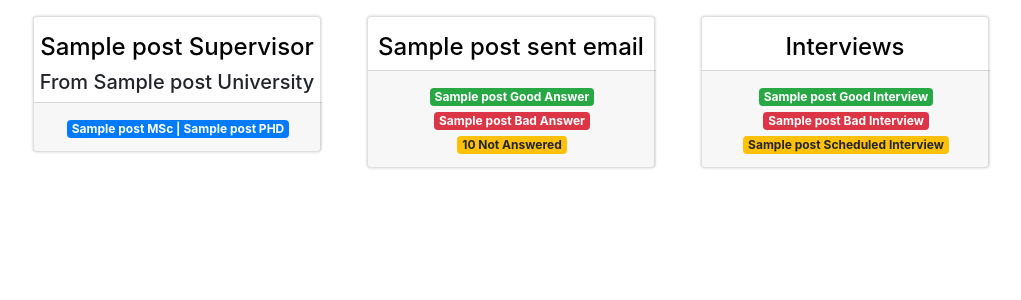
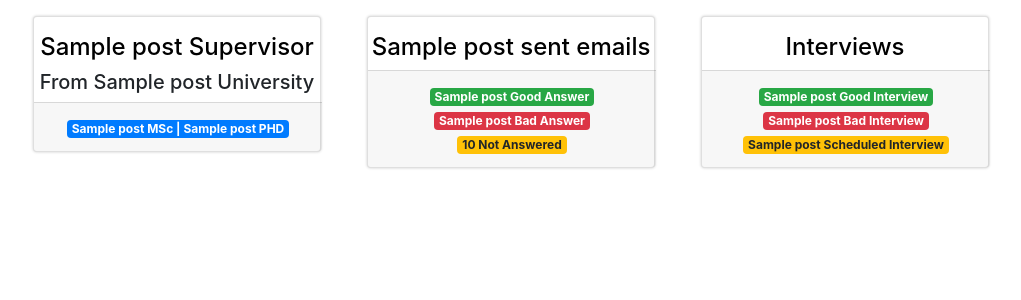
Before and after one commit to AminAlam/Apply-Doc-Manager, a Python web app: template web/templates/index.html in a window 1280 px wide. Shown: the part 56-356 px from the top of the page, without its empty margins (75-1096 px from the left). Run offline with Jinja, Linux system fonts and the light colour scheme; the template is opened without the code that fills it: most values are stand-ins (such as "Sample title", 1, 10 or a date in 2020); some libraries are stand-ins or nearby versions.

Commit message:
typing error corrected

```diff
--- a/web/templates/index.html
+++ b/web/templates/index.html
@@ -16,7 +16,7 @@
 
         <div class="card-block" style="margin: .5rem; margin-bottom: 1em; margin-top: 1em">
             <div class="CardMain card text-center" style="width: 18rem;padding-top: 1rem;">
-                <h4 class="CardMain">{{post[2]}} sent email</h4>
+                <h4 class="CardMain">{{post[2]}} sent emails</h4>
                 <div class="card-footer" style="width: 18rem;">
                         <span class="badge badge-success" >{{ post[3] }} Good Answer</span>
                         <span class="badge badge-danger" >{{ post[4] }} Bad Answer</span>
```
